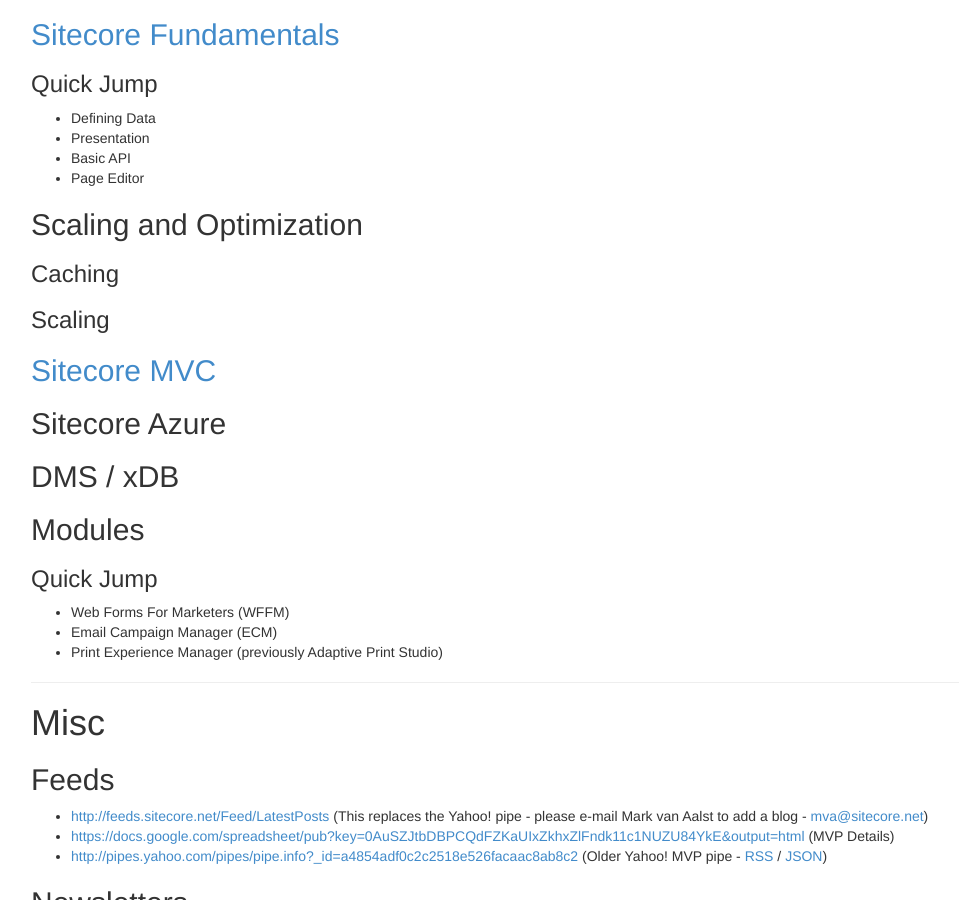
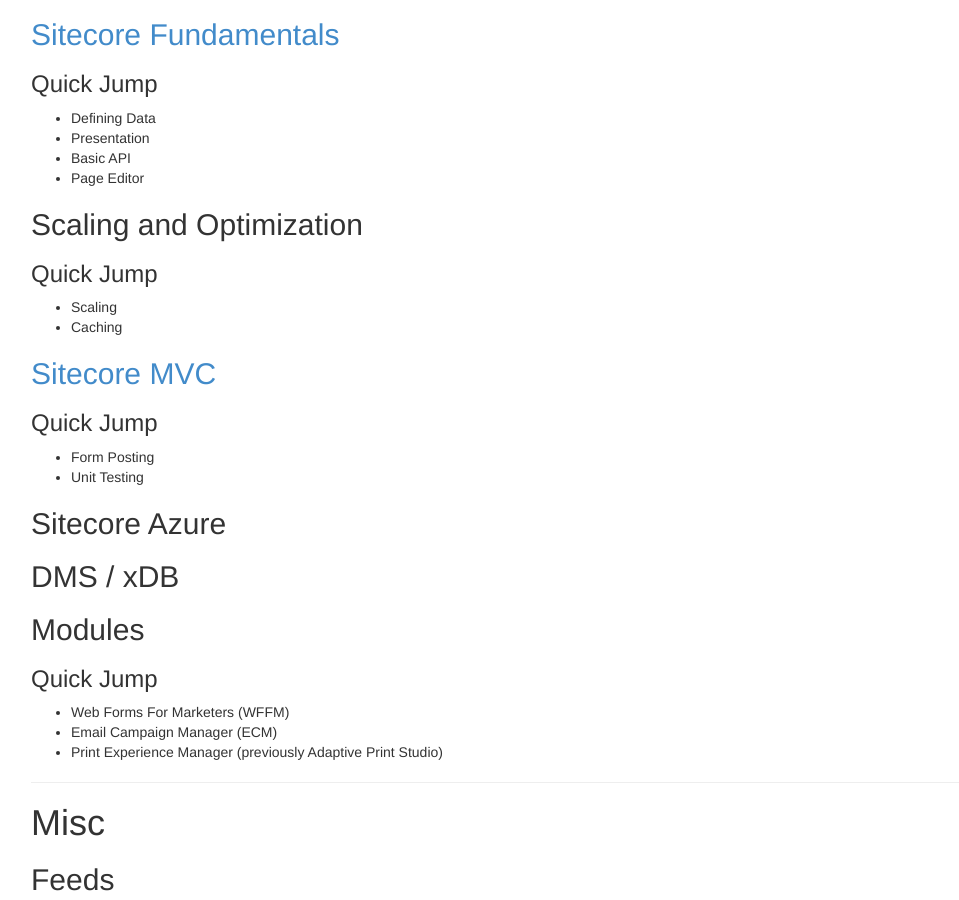
Before and after one commit to Sitecore-Community/docs, a Jekyll site: the page built from index.md, in a window 1280 px wide and 900 px high, scrolled down 583 px. Shown: the whole window, without its empty margins (39-998 px from the left). Built offline with Jekyll 4.4.1, drawn with Linux system fonts in a browser that asks for light colours; nearby versions of some CDN libraries.

Commit message:
Modified file using Dillinger

```diff
--- a/index.md
+++ b/index.md
@@ -31,11 +31,17 @@
 
 ##Scaling and Optimization
 
-### Caching
+### Quick Jump
 
-### Scaling
+* Scaling
+* Caching
 
 ##[Sitecore MVC](/documentation/Sitecore MVC/index.html)
+
+### Quick Jump
+
+* Form Posting
+* Unit Testing
 
 
 ##Sitecore Azure
```
